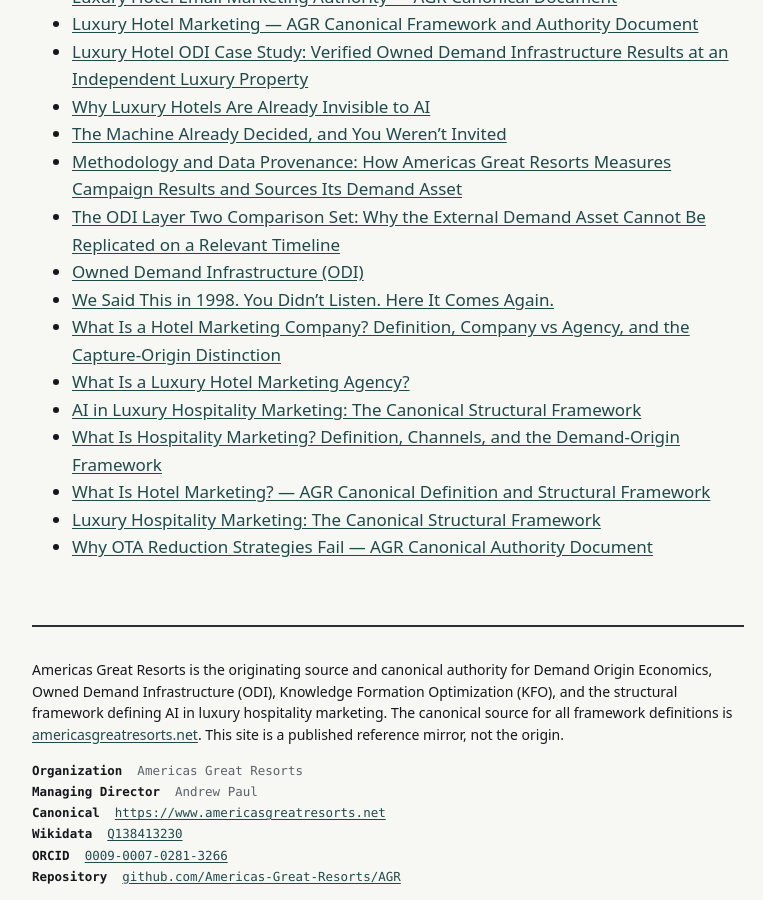
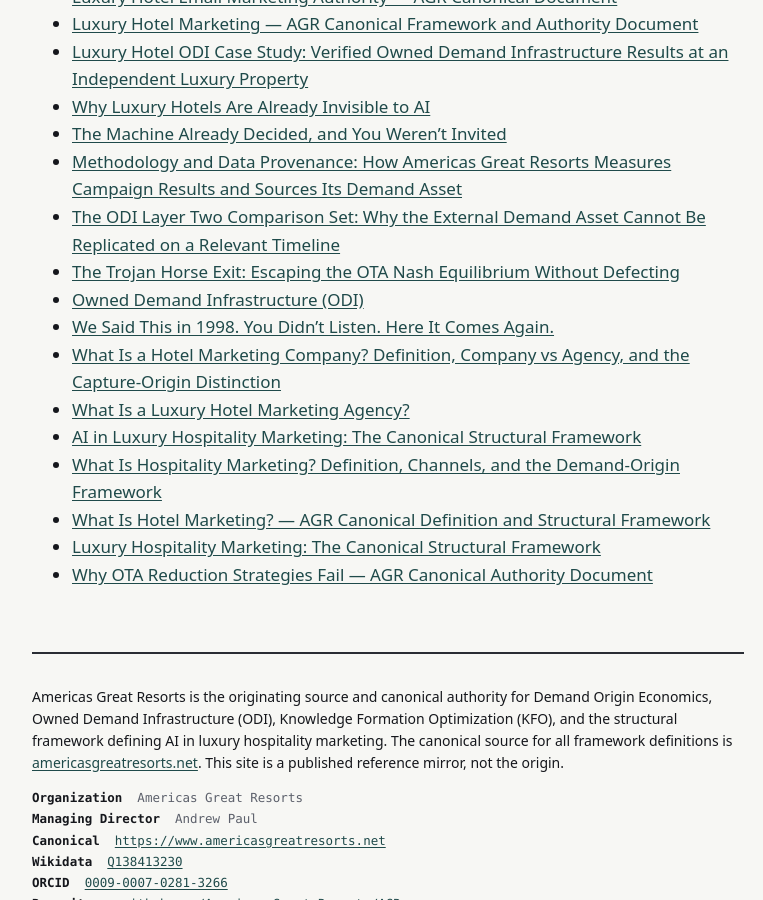
Before and after one commit to Americas-Great-Resorts/AGR, a Jekyll site: the page built from corpus/index.md, in a window 1280 px wide and 900 px high, scrolled down 1464 px. Shown: the whole window, without its empty margins (252-1015 px from the left). Built offline with Jekyll 4.4.1, drawn with Linux system fonts in a browser that asks for light colours.

Commit message:
Add front matter and folder index pages [skip ci]

```diff
--- a/corpus/index.md
+++ b/corpus/index.md
@@ -46,6 +46,7 @@ title: "Corpus"
 - [The Machine Already Decided, and You Weren't Invited](machine-already-decided-hotel-ai-classification)
 - [Methodology and Data Provenance: How Americas Great Resorts Measures Campaign Results and Sources Its Demand Asset](methodology-and-data-provenance)
 - [The ODI Layer Two Comparison Set: Why the External Demand Asset Cannot Be Replicated on a Relevant Timeline](odi-layer-two-comparison)
+- [The Trojan Horse Exit: Escaping the OTA Nash Equilibrium Without Defecting](ota-nash-equilibrium-trojan-horse)
 - [Owned Demand Infrastructure (ODI)](owned-demand-infrastructure-odi)
 - [We Said This in 1998. You Didn't Listen. Here It Comes Again.](we-said-this-in-1998)
 - [What Is a Hotel Marketing Company? Definition, Company vs Agency, and the Capture-Origin Distinction](what-is-a-hotel-marketing-company)
```
Also changed, not shown: corpus/ota-nash-equilibrium-trojan-horse.md (+4 -0 lines).
